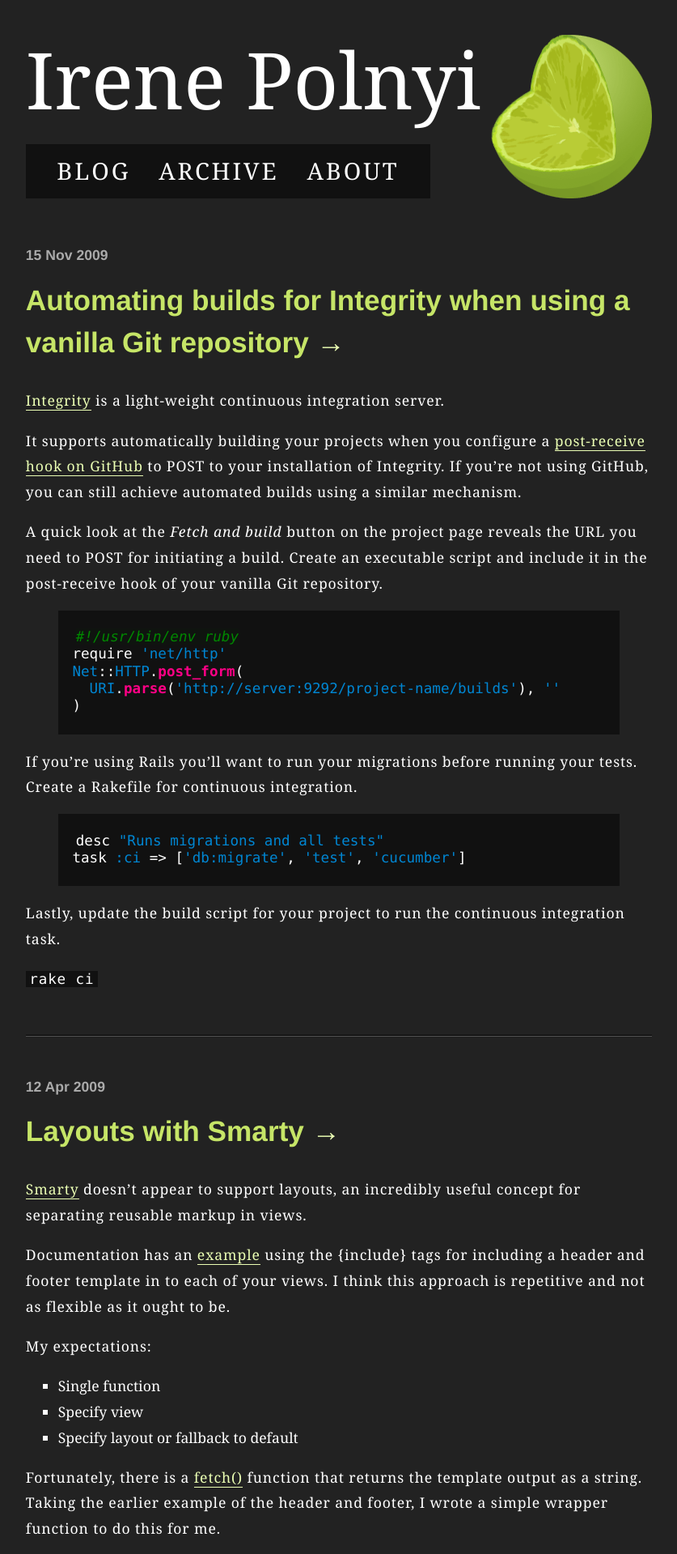
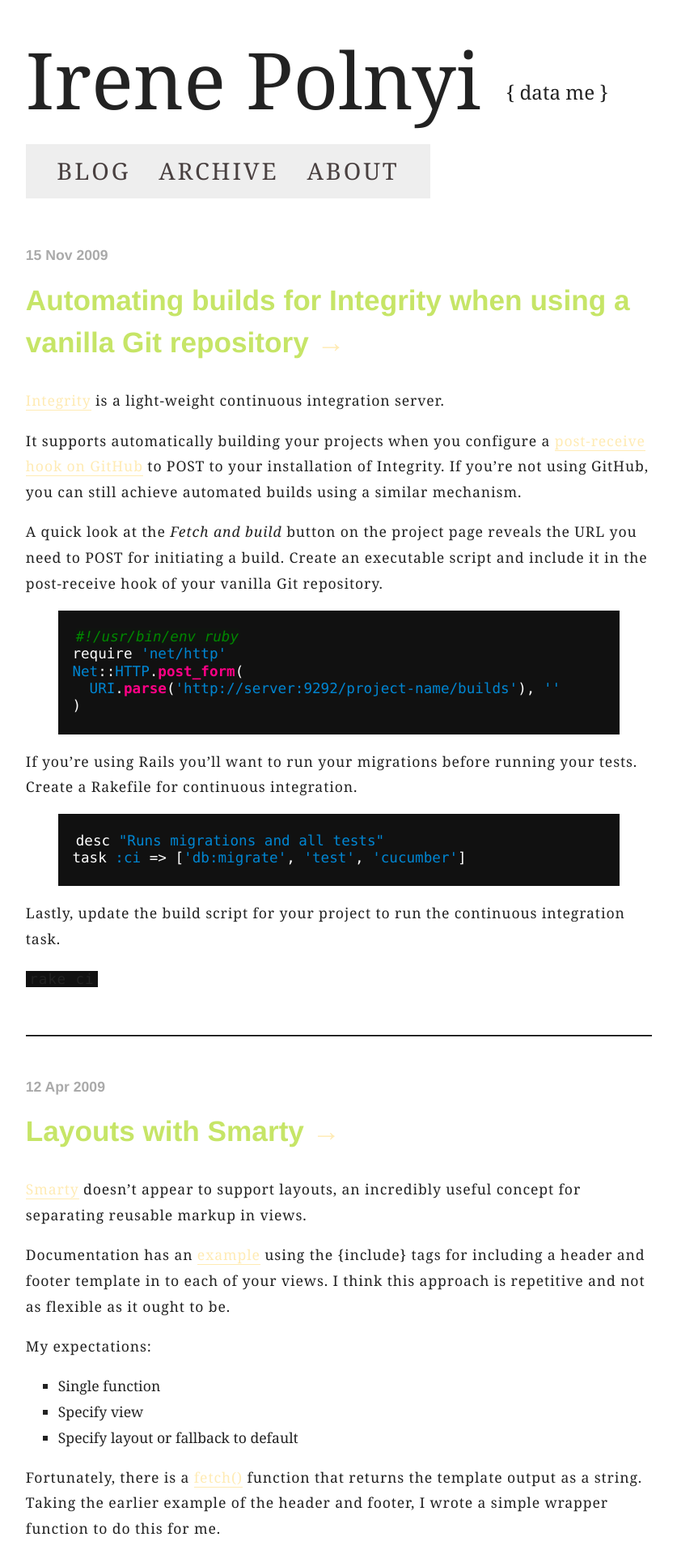
Before and after one commit to jamiew/irenepolnyi.com, a Jekyll site: the page built from index.html, in a window 1280 px wide. Shown: the top 1919 px of the page at 81% size, without its empty margins (221-1058 px from the left). Built offline with Jekyll 4.4.1, drawn with Linux system fonts in a browser that asks for light colours; the list of posts is cut into pages by our own code.

Commit message:
compress CSS. remove limes

```diff
--- a/_layouts/default.html
+++ b/_layouts/default.html
@@ -22,9 +22,6 @@
         <li class="last"><a href="/about.html">About</a></li>
       </ul>
 
-      <div id="lime">
-      </div>
-
       <div class="clear_both">
       </div>
     </div>
--- a/about.html
+++ b/about.html
@@ -15,7 +15,7 @@ title: About
 	Hi! I am a 24 years old, etc.
 
 <p>
-	Email: <a href="mailto:irenepolnyi">tate@tatey.com</a>
+	Email: <script type="text/javascript">document.write('<a href="mailto:irenepolnyi@gmail.com">irenepolnyi@gmail.com</a>');</script>
 </p>
 
 
--- a/stylesheets/screen.css
+++ b/stylesheets/screen.css
@@ -1,456 +1,116 @@
 /* Layout */
+html, body { margin: 0; padding: 0; }
+html { background: #fff; color: #222; font-family:'Georgia','DejaVu Serif','Times','Times New Roman',serif; font-size: 110%; line-height: 1.8em; }
+body { width: 44em; max-width: 90%; margin: 0 auto; padding-bottom:  3em; }
 
-html, body
-{
-  margin: 0;
-  padding: 0;
-}
+ul { list-style-type:square; }
+div#header { position: relative;margin-bottom: 4em;padding-top: 1em; }
 
-html
-{
-  background: #222;
-  font-family: 'Georgia', 'DejaVu Serif', 'Times', 'Times New Roman', serif;
-  font-size: 110%;
-  line-height: 1.8em;
-  color: #fff;
-}
+/* Helpers */
+.clear, .clearer { clear: both; }
+.floatLeft { float: left; margin-right: 1em; }
+.floatRight { float: right; margin-left: 1em; }
 
-body
-{
-  width: 44em;
-  max-width: 90%;
-  margin: 0 auto;
-  padding-bottom: 3em;
-}
+/* Navigation */
+ul#navigation { margin: 0; padding: 0; list-style-type: none;  }
+ul#navigation li { display: block; float: left; background: #eee;  }
+ul#navigation li.first { padding-left: 1.2em;  }
+ul#navigation li.last { padding-right: 1.2em;  }
+ul#navigation li a { display: block; padding: 0.6em 0.6em; color: #494040; border-bottom: none; font-size: 1.65em; text-decoration: none; text-transform: uppercase; letter-spacing: 0.1em; }
+ul#navigation li a:hover,
+ul#navigation li a:active,
+ul#navigation li a:focus { background: #ffebb4; color: #111;  }
 
-ul
-{
-  list-style-type: square;
-}
-
-div#header
-{
-  position: relative;
-  margin-bottom: 4em;
-  padding-top: 1em;
-}
-
-  ul#navigation
-  {
-    margin: 0;
-    padding: 0;
-    list-style-type: none;
-  }
-
-    ul#navigation li
-    {
-      display: block;
-      float: left;
-      background: #111;
-    }
-
-    ul#navigation li.first
-    {
-      padding-left: 1.2em;
-    }
-
-    ul#navigation li.last
-    {
-      padding-right: 1.2em;
-    }
-
-      ul#navigation li a
-      {
-        display: block;
-        padding: 0.6em 0.6em;
-        border-bottom: none;
-        font-size: 1.65em;
-        text-decoration: none;
-        text-transform: uppercase;
-        letter-spacing: 0.1em;
-        color: #fff;
-      }
-
-      ul#navigation li a:hover,
-      ul#navigation li a:active,
-      ul#navigation li a:focus
-      {
-        background: #ebffb4;
-        color: #111;
-      }
-
-  div#lime
-  {
-    position: absolute;
-    right: 0;
-    bottom: 0;
-    width: 202px;
-    height: 202px;
-    background: url("/images/layout/lime.png") right top no-repeat;
-  }
-
-  div#lime:hover
-  {
-    background-position: left bottom;
-  }
+div#lime { position: absolute; right: 0; bottom: 0; width: 202px; height: 202px; background: url("/images/layout/lime.png") right top no-repeat;  }
+div#lime:hover { background-position: left bottom;  }
 
 /* Typography */
+h2, h3, h4, blockquote,
+.about, div.post_date,
+table thead tr th { font-family: 'Helvetica Neue','Helvetica','Arial',sans-serif;  }
 
-h2,
-h3,
-h4,
-blockquote,
-.about,
-div.post_date,
-table thead tr th
-{
-  font-family: 'Helvetica Neue', 'Helvetica', 'Arial', sans-serif;
-}
+code { padding: 0 0.25em; background: #111; font-family: 'monaco',monospace;  }
 
-code
-{
-  padding: 0 0.25em;
-  background: #111;
-  font-family: 'monaco', monospace;
-}
+/* Links */
+a { color: #ffebb4; border-bottom: 1px solid #ffebb4; text-decoration: none; }
+a:hover, a:active, a:focus { color: #111; background: #ffebb4;  }
 
-a
-{
-  border-bottom: 1px solid #ebffb4;
-  text-decoration: none;
-  color: #ebffb4;
-}
+/* Headers */
+h1 { margin-bottom: 0.375em; font-size: 5.5em; font-weight: normal;  }
+h1 a { border-bottom: none; text-decoration: none; color: #222;  }
+h1 a:hover, h1 a:focus, h1 a:active { background: transparent; color: #ffebb4;  }
+h1 a span { position: relative; bottom: 0.5em; padding-left: 0.25em; padding-right: 0.5em; font-size: 0.25em;  }
+h2 { font-size: 2em; font-weight: bold; color: #c6e567; line-height: 1.5em;  }
+h3 { font-size: 1.3em; font-weight: bold; color: #c6e567;  }
+h4 { text-transform: uppercase;  }
 
-a:hover,
-a:active,
-a:focus
-{
-  color: #111;
-  background: #ebffb4;
-}
-
-h1
-{
-  margin-bottom: 0.375em;
-  font-size: 5.5em;
-  font-weight: normal;
-}
-
-  h1 a
-  {
-    border-bottom: none;
-    text-decoration: none;
-    color: #fff;
-  }
-
-  h1 a:hover,
-  h1 a:focus,
-  h1 a:active
-  {
-    background: transparent;
-    color: #ebffb4;
-  }
-
-    h1 a span
-    {
-      position: relative;
-      bottom: 0.5em;
-      padding-left: 0.25em;
-      padding-right: 0.5em;
-      font-size: 0.25em;
-    }
-
-h2
-{
-  font-size: 2em;
-  font-weight: bold;
-  color: #c6e567;
-  line-height: 1.5em;
-}
-
-h3
-{
-  font-size: 1.3em;
-  font-weight: bold;
-  color: #c6e567;
-}
-
-h4
-{
-  text-transform: uppercase;
-}
-
-p
-{
-  letter-spacing: 0.05em;
-}
-
-blockquote,
-.about
-{
-  color: #aaa;
-}
-
-blockquote
-{
-  margin: 1.5em 2.5em;
-  padding-left: 1em;
-  border-left: 1px solid #aaa;
-}
-
-.about
-{
-  padding: 0 0.5em;
-  text-align: center;
-}
-
-blockquote
-{
-  font-style: italic;
-}
-
-blockquote a,
-.about a
-{
-  color: #fff;
-  border: none;
-}
-
-
+p { letter-spacing: 0.05em;  }
+blockquote, .about { color: #aaa;  }
+blockquote { margin: 1.5em 2.5em; padding-left: 1em; border-left: 1px solid #aaa;  }
+.about { padding: 0 0.5em; text-align: center;  }
+blockquote { font-style: italic;  }
+blockquote a, .about a { color: #fff; border: none;  }
 blockquote a:hover,
 blockquote a:focus,
 blockquote a:active,
 .about a:hover,
 .about a:focus,
-.about a:active
-{
-  background: #fff;
-  color: #222;
-}
+.about a:active { background: #fff; color: #222;  }
 
 /* Image */
+img { display: block; margin: 0 auto; border: 6px solid #333;  }
+a:hover img { border-color: #c6e567;  }
+img.img_left { float: left; margin-right: 1.5em; margin-bottom: 0.25em;  }
 
-img
-{
-  display: block;
-  margin: 0 auto;
-  border: 6px solid #333;
-}
-
-a:hover img
-{
-  border-color: #c6e567;
-}
-
-img.img_left
-{
-  float: left;
-  margin-right: 1.5em;
-  margin-bottom: 0.25em;
-}
-
-ul.images
-{
-  margin: 0;
-  padding: 0;
-  list-style-type: none;
-}
-
-  ul.images li img
-  {
-    float: left;
-    margin-right: 1.5em;
-    margin-bottom: 1.5em;
-  }
+ul.images { margin: 0; padding: 0; list-style-type: none;  }
+ul.images li img { float: left; margin-right: 1.5em; margin-bottom: 1.5em;  }
 
 /* Table */
-
-table
-{
-  width: 80%;
-  margin: 0 auto;
-}
-
-  table thead tr th
-  {
-    text-align: left;
-    text-decoration: underline;
-  }
+table { width: 80%; margin: 0 auto;  }
+table thead tr th { text-align: left; text-decoration: underline;  }
 
 /* Archive */
-
-ol.archive
-{
-  margin: 0;
-  padding: 0;
-  list-style-type: none;
-}
-
-ol.archive span.date
-{
-  float: left;
-  display: block;
-  width: 7em;
-  padding-right: 1em;
-  text-align: right;
-}
+ol.archive { margin: 0; padding: 0; list-style-type: none;  }
+ol.archive span.date { float: left; display: block; width: 7em; padding-right: 1em; text-align: right;  }
 
 /* Pagination */
-
 div.left_column,
 div.right_column,
-form.center_column
-{
-  border-bottom: 3px solid #222;
-}
-
+form.center_column { border-bottom: 3px solid #222;  }
 div.left_column,
-div.right_column
-{
-  width: 25%;
-}
-
-div.left_column
-{
-  float: left;
-}
-
-div.right_column
-{
-  float: right;
-  text-align: right;
-}
-
-form.center_column
-{
-  float: left;
-  width: 50%;
-}
-
-  form.center_column fieldset
-  {
-    padding: 0;
-    margin: 0;
-    border: none;
-    text-align: center;
-  }
-
-div.paginator
-{
-  margin: 3em 0;
-}
+div.right_column { width: 25%;  }
+div.left_column { float: left;  }
+div.right_column { float: right; text-align: right;  }
+form.center_column { float: left; width: 50%;  }
+form.center_column fieldset { padding: 0; margin: 0; border: none; text-align: center;  }
+div.paginator { margin: 3em 0;  }
 
 /* Sociable */
-
 div#twitter,
-div#lastfm
-{
-  width: 47%;
-}
-
-div#twitter
-{
-  float: left;
-}
-
-div#lastfm
-{
-  float: right;
-}
-
-div#flickr
-{
-  padding: 1em 0 0 1em;
-  background: #111;
-}
-
+div#lastfm { width: 47%;  }
+div#twitter { float: left;  }
+div#lastfm { float: right;  }
+div#flickr { padding: 1em 0 0 1em; background: #111;  }
 div#twitter ul,
 div#lastfm ul,
-div#flickr ul
-{
-  margin: 0;
-  list-style-type: none;
-}
-
+div#flickr ul { margin: 0; list-style-type: none;  }
 div#twitter ul,
-div#lastfm ul
-{
-  min-height: 55em;
-  padding: 0 1em;
-  background: #111;
-}
-
-  div#twitter ul li,
-  div#lastfm ul li
-  {
-    padding: 1em 0;
-    border-top: #272727 1px solid;
-    border-bottom: #010101 1px solid;
-  }
-
-  div#twitter ul li:first-child,
-  div#lastfm ul li:first-child
-  {
-    border-top: none;
-  }
-
-  div#twitter ul li:last-child,
-  div#lastfm ul li:last-child
-  {
-    border-bottom: none;
-  }
-
-    div#twitter ul li span,
-    div#lastfm ul li span
-    {
-      display: block;
-    }
-
-    div#lastfm ul li div.left
-    {
-      float: left;
-    }
-
-    div#lastfm ul li div.right
-    {
-      margin-left: 5.25em;
-    }
-
-div#flickr ul
-{
-  padding: 0em;
-}
-
-  div#flickr ul li a img
-  {
-    float: left;
-    margin: 0 1em 1em 0;
-  }
+div#lastfm ul { min-height: 55em; padding: 0 1em; background: #111;  }
+div#twitter ul li,
+div#lastfm ul li { padding: 1em 0; border-top: #272727 1px solid; border-bottom: #010101 1px solid;  }
+div#twitter ul li: first-child,
+div#lastfm ul li: first-child { border-top: none;  }
+div#twitter ul li: last-child,
+div#lastfm ul li: last-child { border-bottom: none;  }
+div#twitter ul li span,
+div#lastfm ul li span { display: block;  }
+div#lastfm ul li div.left { float: left;  }
+div#lastfm ul li div.right { margin-left: 5.25em;  }
+div#flickr ul { padding: 0em;  }
+div#flickr ul li a img { float: left; margin: 0 1em 1em 0;  }
 
 /* Other */
-
-div.post_date
-{
-  margin: 0;
-  line-height: 0;
-  font-weight: bold;
-  color: #aaa;
-}
-
-hr
-{
-  border-top: 1px solid #010101;
-  border-bottom: 1px solid #575757;
-  border-right: none;
-  border-left: none;
-}
-
-hr.post
-{
-  margin: 3em 0 3.5em 0;
-}
-
-div.clear_both
-{
-  clear: both;
-}
+div.post_date { margin: 0; line-height: 0; font-weight: bold; color: #aaa;  }
+hr { border-top: 1px solid #010101; border-bottom: 1px solid #575757; border-right: none; border-left: none;  }
+hr.post { margin: 3em 0 3.5em 0;  }
+div.clear_both { clear: both;  }
```
